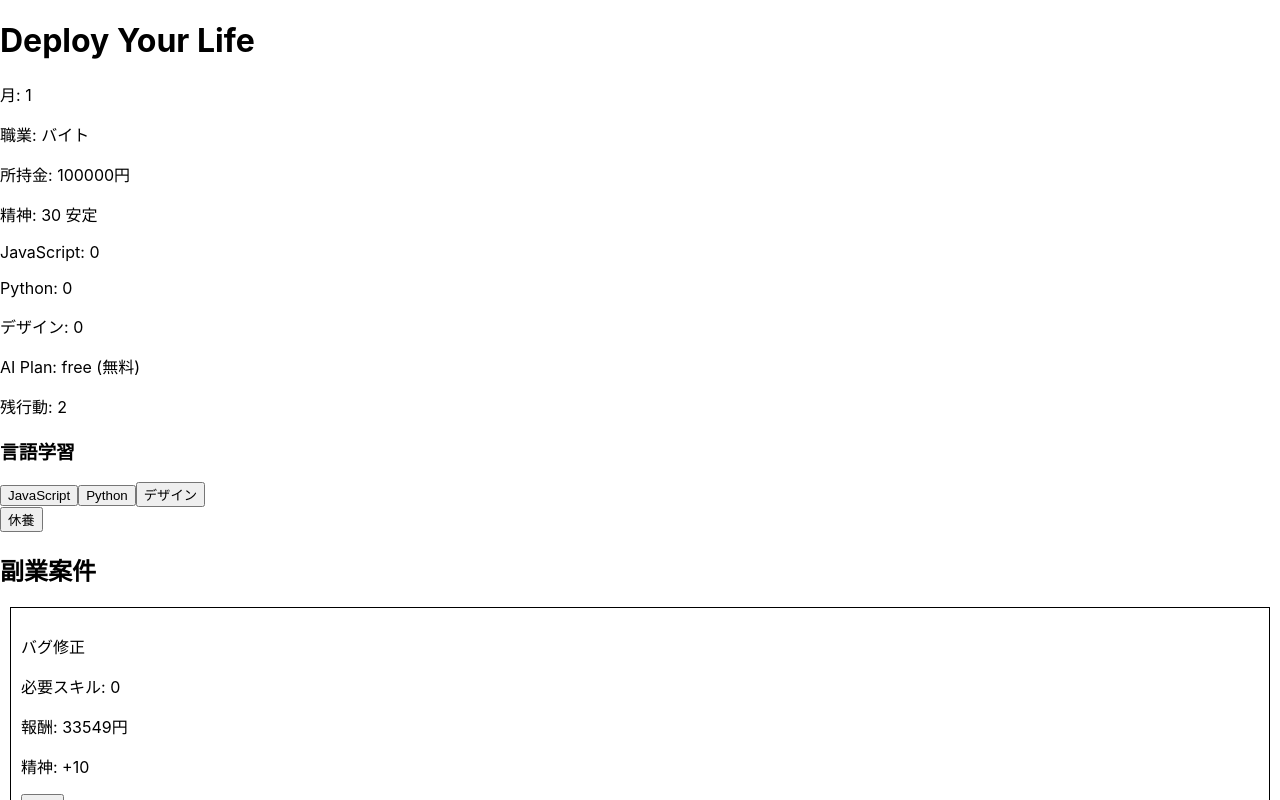
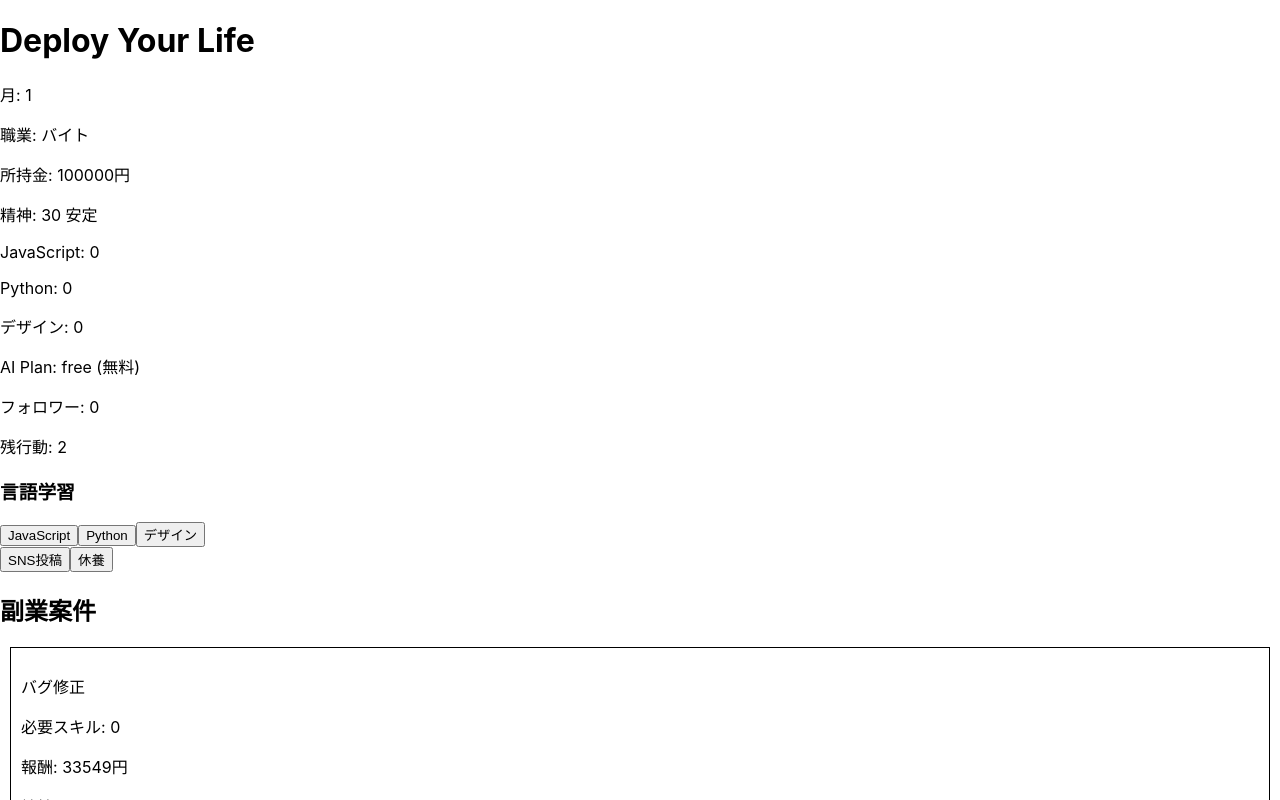
Before and after one commit to Mimic52006masaki/DeployYourLife, a React (Vite) app: page / in a window 1280 px wide. Shown: the top 800 px of the page. Built offline with nearby package versions, Linux system fonts and the light colour scheme; the HTML template or start-up script is replaced by a standard one.

Commit message:
Add SNS follower system: post action with random outcomes (normal/buzz/flame), follower bonus on job rewards

```diff
--- a/src/App.jsx
+++ b/src/App.jsx
@@ -8,6 +8,7 @@ function App() {
     mental: 30,
     languages: { javascript: 0, python: 0, design: 0 },
     aiPlan: 'free', // 'free' or 'pro'
+    followers: 0,
     actionsLeft: 2,
     jobs: [],
     selectedJob: null,
@@ -77,6 +78,9 @@ function App() {
           reward = Math.floor(reward * 0.5); // ケアレスミス
           newState.message = 'ケアレスミス発生。';
         }
+        // フォロワーボーナス
+        const followerBonus = 1 + Math.min(newState.followers / 1000, 1);
+        reward = Math.floor(reward * followerBonus);
         if (success) {
           newState.money += reward;
           newState.mental += mentalGain;
@@ -88,6 +92,28 @@ function App() {
       } else if (action === 'rest') {
         newState.mental = Math.max(0, newState.mental - 20);
         newState.message = '休養しました。精神-20';
+      } else if (action === 'post') {
+        let followChange = 0;
+        let mentalChange = 0;
+        const rand = Math.random();
+        let proBonus = newState.aiPlan === 'pro' ? 0.1 : 0;
+        let flameRisk = 0.1 + (newState.mental / 100) * 0.2 - proBonus; // 精神が高いほど炎上率↑, Proで軽減
+        if (rand < flameRisk) {
+          // 炎上
+          followChange = -Math.floor(Math.random() * 70) - 30;
+          mentalChange = 20;
+          newState.message = `SNS投稿炎上。フォロワー${followChange}, 精神+${mentalChange}`;
+        } else if (rand < flameRisk + 0.2 + proBonus) {
+          // バズ
+          followChange = Math.floor(Math.random() * 100) + 50;
+          newState.message = `SNS投稿バズ！フォロワー+${followChange}`;
+        } else {
+          // 通常
+          followChange = Math.floor(Math.random() * 10) + 5;
+          newState.message = `SNS投稿。フォロワー+${followChange}`;
+        }
+        newState.followers = Math.max(0, newState.followers + followChange);
+        newState.mental += mentalChange;
       }
       return newState;
     });
@@ -165,6 +191,7 @@ function App() {
           mental: 30,
           languages: { javascript: 0, python: 0, design: 0 },
           aiPlan: 'free',
+          followers: 0,
           actionsLeft: 2,
           jobs: generateJobs({ javascript: 0, python: 0, design: 0 }),
           selectedJob: null,
@@ -204,6 +231,7 @@ function App() {
           mental: 30,
           languages: { javascript: 0, python: 0, design: 0 },
           aiPlan: 'free',
+          followers: 0,
           actionsLeft: 2,
           jobs: generateJobs({ javascript: 0, python: 0, design: 0 }),
           selectedJob: null,
@@ -227,6 +255,7 @@ function App() {
         <p>Python: {gameState.languages.python}</p>
         <p>デザイン: {gameState.languages.design}</p>
         <p>AI Plan: {gameState.aiPlan} ({gameState.aiPlan === 'pro' ? '月50,000円' : '無料'})</p>
+        <p>フォロワー: {gameState.followers}</p>
         <p>残行動: {gameState.actionsLeft}</p>
         <p>{gameState.message}</p>
       </div>
@@ -236,6 +265,7 @@ function App() {
         <button onClick={() => doAction('learn', 'python')} disabled={gameState.actionsLeft <= 0}>Python</button>
         <button onClick={() => doAction('learn', 'design')} disabled={gameState.actionsLeft <= 0}>デザイン</button>
         <br />
+        <button onClick={() => doAction('post')} disabled={gameState.actionsLeft <= 0}>SNS投稿</button>
         <button onClick={() => doAction('rest')} disabled={gameState.actionsLeft <= 0}>休養</button>
       </div>
       <div>
```
